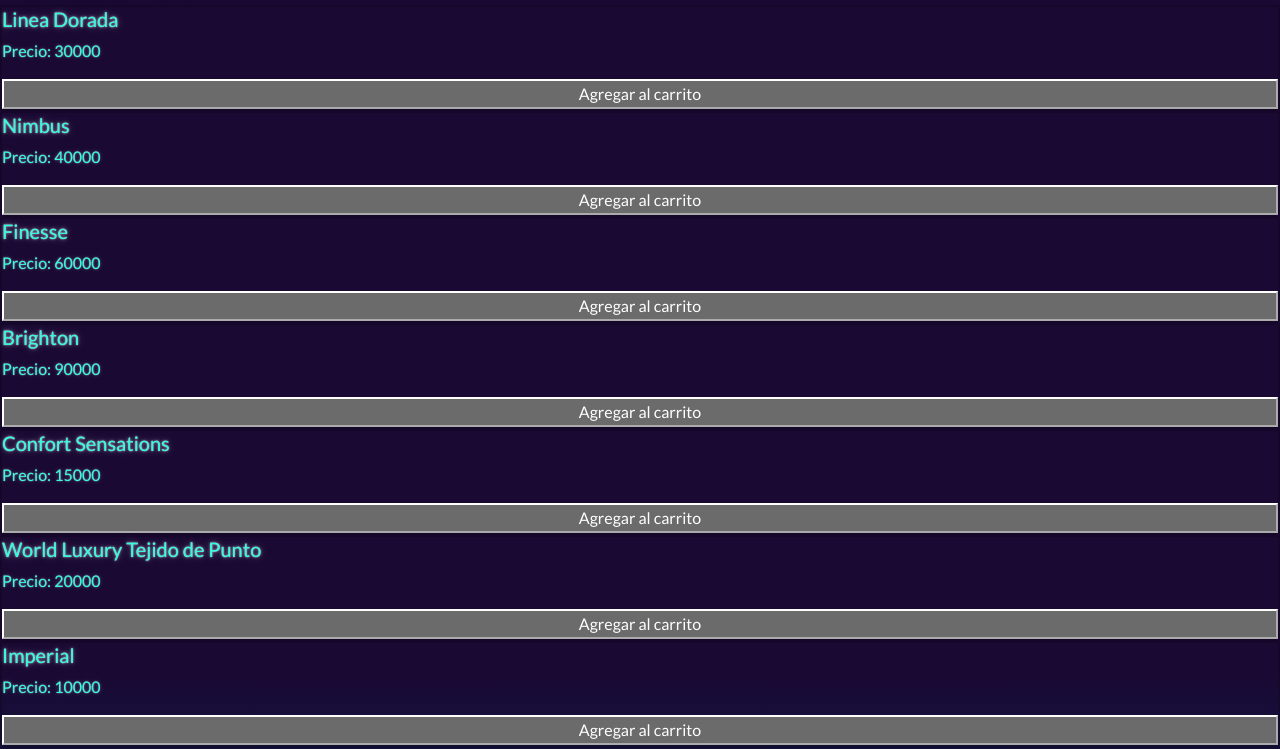
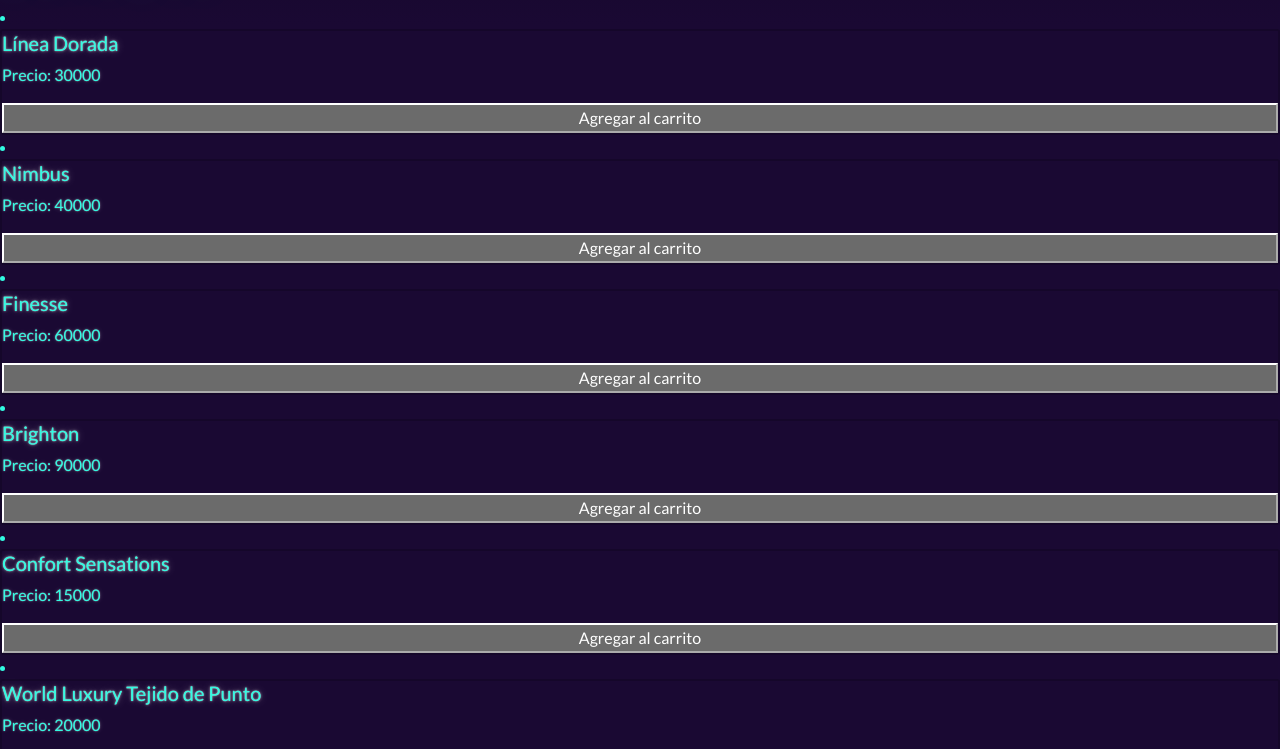
Before and after one commit to jmponc/curso-js, a plain HTML site: page Proyecto/index.html in a window 1280 px wide. Shown: the part 51-800 px from the top of the page. Drawn offline with Linux system fonts and the light colour scheme; some packages are replaced by stand-ins of ours; a script that the page names is missing.

Commit message:
Agregado el uso de fetch

```diff
--- a/Proyecto/JS/miarchivo.js
+++ b/Proyecto/JS/miarchivo.js
@@ -10,34 +10,27 @@ class Producto{
     }
 }
 
-const productos = [];
-
-const prod1 = new Producto(1, "Linea Dorada", 30000, 1);
-const prod2 = new Producto(2, "Nimbus", 40000, 1);
-const prod3 = new Producto(3, "Finesse", 60000, 1);
-const prod4 = new Producto(4, "Brighton", 90000, 1);
-const prod5 = new Producto(5, "Confort Sensations", 15000, 2);
-const prod6 = new Producto(6, "World Luxury Tejido de Punto", 20000, 2);
-const prod7 = new Producto(7, "Imperial", 10000, 2);
-const prod8 = new Producto(8, "Inducol", 12000, 2);
-
-productos.push(prod1, prod2, prod3, prod4, prod5, prod6, prod7, prod8);
-
 const productosCarrito = [];
 
+const lista = document.querySelector("#listado")
 
-function mostrarProductos(productos){
-    const contenedor = document.getElementById("container");
+function mostrarProductos(){
+    const contenedor = document.getElementById("listado");
     console.log(contenedor);
-    productos.forEach(producto => {
-        const card = document.createElement('card');
-        card.innerHTML +=
-                        `<div class="card" style="">
-                            <h5 class="card-title"> ${producto.nombre}</h5>
-                            <p class="card-text"> Precio: ${producto.precio}</p>
-                            <button class="" id="button${producto.id}"> Agregar al carrito </button>
-                        </div>`
-        contenedor.appendChild(card);
+    fetch("/data.json")
+    .then((res) => res.json())
+    .then((data) => {
+        data.forEach((producto) => {
+            const li = document.createElement("li")
+            li.innerHTML = `
+            <div class="card" style="">
+                <h5 class="card-title"> ${producto.nombre}</h5>
+                <p class="card-text"> Precio: ${producto.precio}</p>
+                <button class="" id="button${producto.id}"> Agregar al carrito </button>
+            </div>`
+
+        lista.append(li)
+
 
         const button = document.getElementById(`button${producto.id}`);
         button.addEventListener('click', () =>{
@@ -57,7 +50,8 @@ function mostrarProductos(productos){
             contenedor.appendChild(div);
             })
         })
-    };
+    })
+}
 
 class Carrito{
 
@@ -76,4 +70,4 @@ class DetalleCarrito{
         }
 }
 
-mostrarProductos(productos);
+mostrarProductos();
--- /dev/null
+++ b/Proyecto/data.json
@@ -0,0 +1,34 @@
+[
+    {"id": 1,
+    "nombre": "Línea Dorada",
+    "precio": 30000,
+    "tipo": 1},
+    {"id": 2,
+    "nombre": "Nimbus",
+    "precio": 40000,
+    "tipo": 1},
+    {"id": 3,
+    "nombre": "Finesse",
+    "precio": 60000,
+    "tipo": 1},
+    {"id": 4,
+    "nombre": "Brighton",
+    "precio": 90000,
+    "tipo": 1},
+    {"id": 5,
+    "nombre": "Confort Sensations",
+    "precio": 15000,
+    "tipo": 2},
+    {"id": 6,
+    "nombre": "World Luxury Tejido de Punto",
+    "precio": 20000,
+    "tipo": 2},
+    {"id": 7,
+    "nombre": "Imperial",
+    "precio": 10000,
+    "tipo": 2},
+    {"id": 8,
+    "nombre": "Inducol",
+    "precio": 12000,
+    "tipo": 2}
+]
--- a/Proyecto/index.html
+++ b/Proyecto/index.html
@@ -16,6 +16,9 @@
 
     <div id="carrito"></div>
 
+    <div id="listado"></div>
+
+
 
 
 
```
